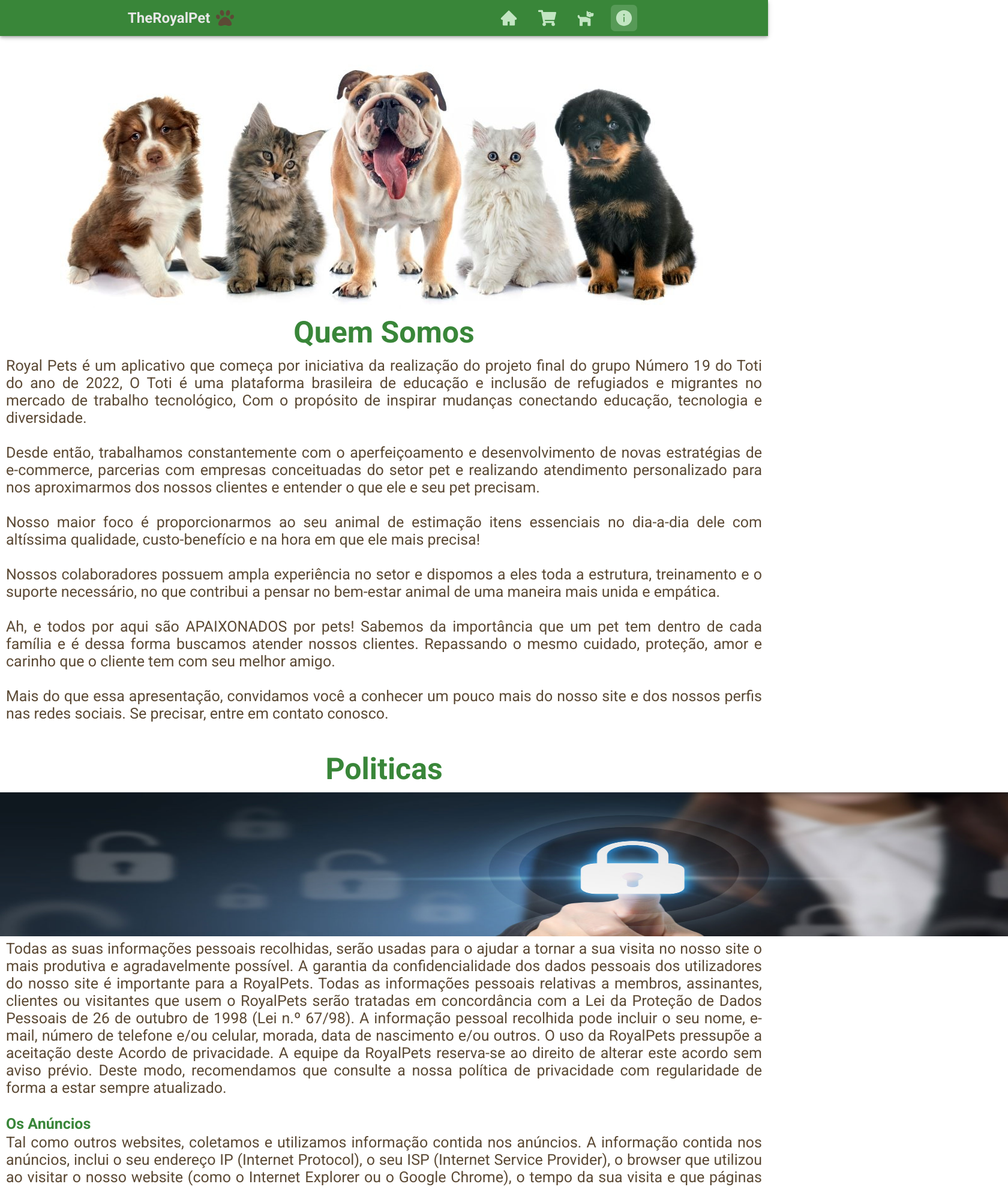
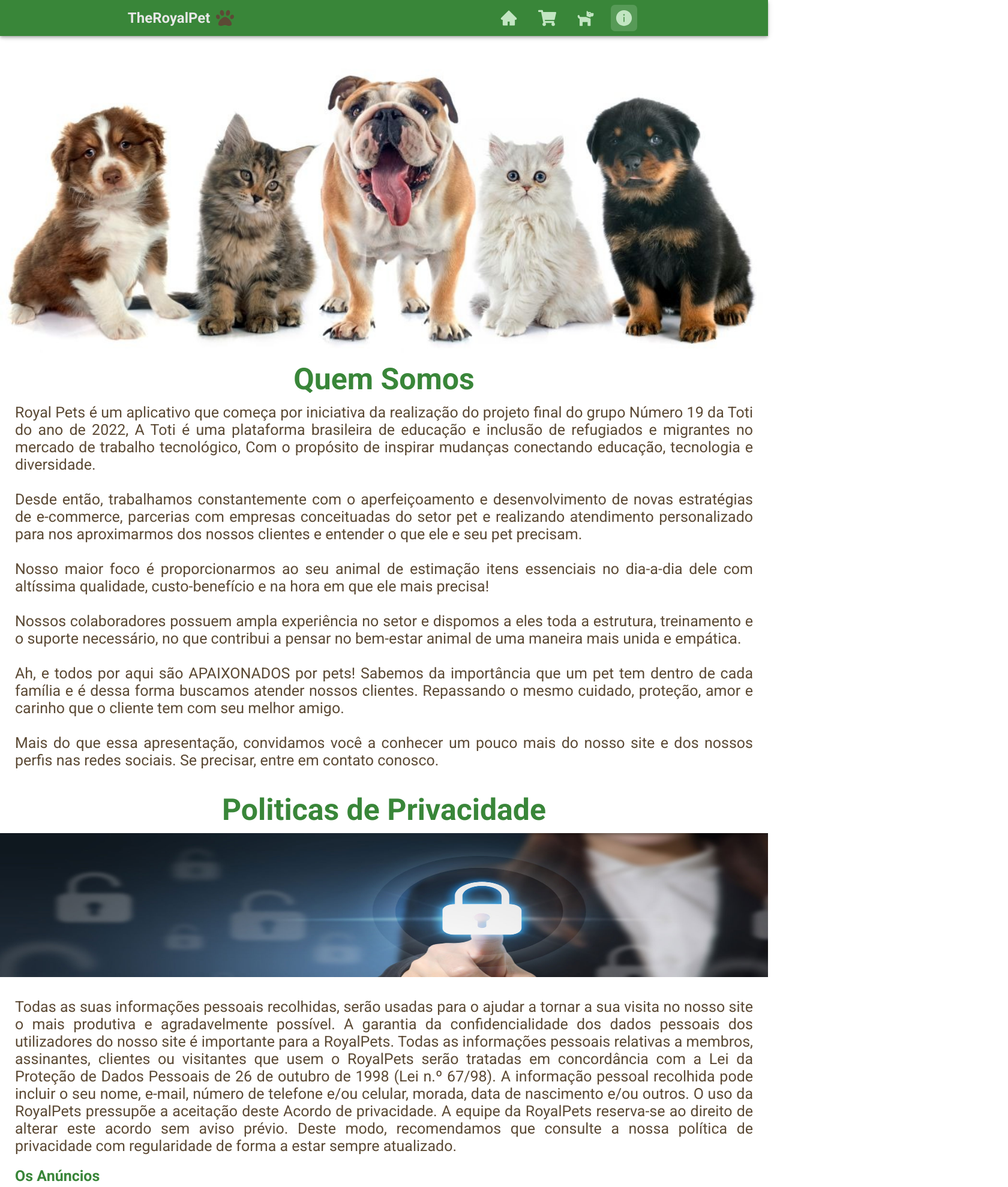
Before and after one commit to CarlosEduardoBotero/toti-petshop-final-project, a React (Create React App) app: page /cerca-de in a window 1280 px wide. Shown: the top 1979 px of the page at 60% size, 1680 px wide, since content can reach past the window. Built offline with nearby package versions, Linux system fonts and the light colour scheme.

Commit message:
actualizado

```diff
--- a/src/AcercaDe/AcercaDe.css
+++ b/src/AcercaDe/AcercaDe.css
@@ -1,11 +1,13 @@
 .acercadeimgprincipal {
-    margin:auto;
-    display:block;
+height: 14cm;
+    width:100%;
+
+
 }
 
 .acercadeimgpolitica {
     height: 240px;
-    width:1680px;
+    width:100%;
 }
 
 .AcercaDeh2 {
@@ -18,13 +20,13 @@
 
 .AcercaDep{
     font-size: 25px;
-    padding: 2px 10px 10px;
+    padding: 2px 25px 0px;
     text-align: justify;
     color: #5C4A35;
 }
 
 .AcercaDeh4 {
-    padding: 2px 10px 0px;
+    padding: 2px 25px 0px;
     font-weight: 900;
     font-size: 25px;
     text-align:justify;
@@ -38,15 +40,15 @@
     color: #5C4A35;
     padding: 30px;
     display: flex;
-   flex-direction: column;
+    flex-direction: column;
     align-items: center;
 }
 
 .AcercaDeformulario {
     background-color: orange;
     font-size: 25px;
-    min-height: 50vh;
-    min-width: 30vh;
+    min-height: 40vh;
+    min-width: 20vh;
     display: block;
     padding: 30px;
     text-align: center;
--- a/src/AcercaDe/AcercaDe.jsx
+++ b/src/AcercaDe/AcercaDe.jsx
@@ -35,7 +35,7 @@ const AcercaDe = () => {
       <h2 className="AcercaDeh2">Quem Somos</h2>
 
       <div className="AcercaDep">
-            <p>Royal Pets é um aplicativo que começa por iniciativa da realização do projeto final do grupo Número 19 do Toti do ano de 2022, O Toti é uma plataforma brasileira de educação e inclusão de refugiados e migrantes no mercado de trabalho tecnológico, Com o propósito de inspirar mudanças conectando educação, tecnologia e diversidade.</p><br/>
+            <p>Royal Pets é um aplicativo que começa por iniciativa da realização do projeto final do grupo Número 19 da Toti do ano de 2022, A Toti é uma plataforma brasileira de educação e inclusão de refugiados e migrantes no mercado de trabalho tecnológico, Com o propósito de inspirar mudanças conectando educação, tecnologia e diversidade.</p><br/>
             <p>Desde então, trabalhamos constantemente com o aperfeiçoamento e desenvolvimento de novas estratégias de e-commerce, parcerias com empresas conceituadas do setor pet e realizando atendimento personalizado para nos aproximarmos dos nossos clientes e entender o que ele e seu pet precisam.</p><br/>
             <p>Nosso maior foco é proporcionarmos ao seu animal de estimação itens essenciais no dia-a-dia dele com altíssima qualidade, custo-benefício e na hora em que ele mais precisa!</p><br/>
             <p>Nossos colaboradores possuem ampla experiência no setor e dispomos a eles toda a estrutura, treinamento e o suporte necessário, no que contribui a pensar no bem-estar animal de uma maneira mais unida e empática.</p><br/>
@@ -43,9 +43,9 @@ const AcercaDe = () => {
             <p>Mais do que essa apresentação, convidamos você a conhecer um pouco mais do nosso site e dos nossos perfis nas redes sociais. Se precisar, entre em contato conosco.</p><br/>
       </div>
 
-      <h2 className="AcercaDeh2">Politicas</h2>
+      <h2 className="AcercaDeh2">Politicas de Privacidade</h2>
       <img className="acercadeimgpolitica" src={politica}></img>
-            <p className="AcercaDep">Todas as suas informações pessoais recolhidas, serão usadas para o ajudar a tornar a sua visita no nosso site o mais produtiva e agradavelmente possível. A garantia da confidencialidade dos dados pessoais dos utilizadores do nosso site é importante para a RoyalPets. Todas as informações pessoais relativas a membros, assinantes, clientes ou visitantes que usem o RoyalPets serão tratadas em concordância com a Lei da Proteção de Dados Pessoais de 26 de outubro de 1998 (Lei n.º 67/98). A informação pessoal recolhida pode incluir o seu nome, e-mail, número de telefone e/ou celular, morada, data de nascimento e/ou outros. O uso da RoyalPets pressupõe a aceitação deste Acordo de privacidade. A equipe da RoyalPets reserva-se ao direito de alterar este acordo sem aviso prévio. Deste modo, recomendamos que consulte a nossa política de privacidade com regularidade de forma a estar sempre atualizado.</p><br/>
+            <p className="AcercaDep"><br/>Todas as suas informações pessoais recolhidas, serão usadas para o ajudar a tornar a sua visita no nosso site o mais produtiva e agradavelmente possível. A garantia da confidencialidade dos dados pessoais dos utilizadores do nosso site é importante para a RoyalPets. Todas as informações pessoais relativas a membros, assinantes, clientes ou visitantes que usem o RoyalPets serão tratadas em concordância com a Lei da Proteção de Dados Pessoais de 26 de outubro de 1998 (Lei n.º 67/98). A informação pessoal recolhida pode incluir o seu nome, e-mail, número de telefone e/ou celular, morada, data de nascimento e/ou outros. O uso da RoyalPets pressupõe a aceitação deste Acordo de privacidade. A equipe da RoyalPets reserva-se ao direito de alterar este acordo sem aviso prévio. Deste modo, recomendamos que consulte a nossa política de privacidade com regularidade de forma a estar sempre atualizado.</p><br/>
 
       <h4 className="AcercaDeh4">Os Anúncios</h4>
             <p className="AcercaDep">Tal como outros websites, coletamos e utilizamos informação contida nos anúncios. A informação contida nos anúncios, inclui o seu endereço IP (Internet Protocol), o seu ISP (Internet Service Provider), o browser que utilizou ao visitar o nosso website (como o Internet Explorer ou o Google Chrome), o tempo da sua visita e que páginas visitou dentro do nosso website.</p><br/>
```
